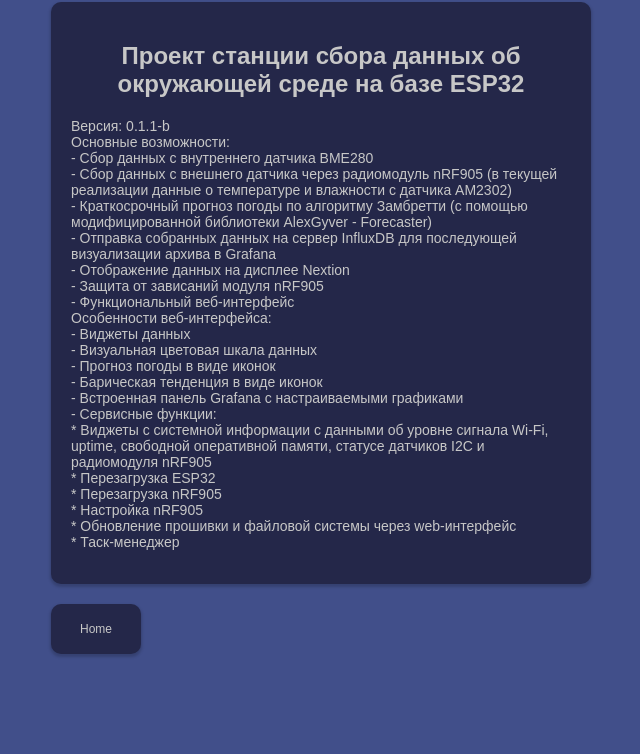
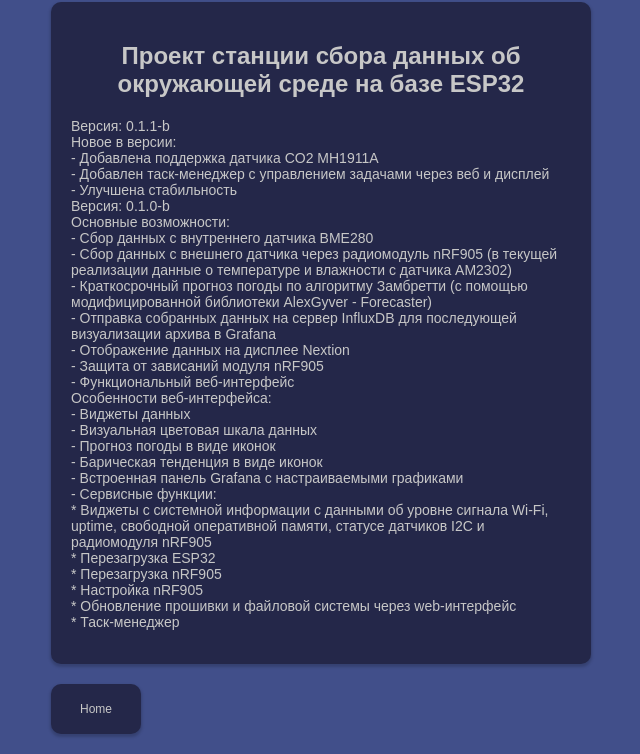
Before and after one commit to Evgeny-s-eremenko/ESP32_meteostation, a plain HTML site: page data/about.html in a window 1280 px wide. Shown: the part 98-852 px from the top of the page, without its empty margins (319-959 px from the left). Before the commit the page ends 800 px from the top, so only its background shows below. Drawn offline with Linux system fonts and the light colour scheme.

Commit message:
final fix task manager

```diff
--- a/data/about.html
+++ b/data/about.html
@@ -76,7 +76,13 @@
     <div class="container">
         <div class="widget">
             <h2>Проект станции сбора данных об окружающей среде на базе ESP32</h2>
-            <div class="text" style="text-align: left;">Версия: 0.1.1-b<br>
+            <div class="text" style="text-align: left;">
+                Версия: 0.1.1-b<br>
+                Новое в версии:<br>
+                - Добавлена поддержка датчика CO2 MH1911A<br>
+                - Добавлен таск-менеджер с управлением задачами через веб и дисплей<br>
+                - Улучшена стабильность<br>
+                Версия: 0.1.0-b<br>
                 Основные возможности:<br>
                 - Сбор данных с внутреннего датчика BME280<br>
                 - Сбор данных с внешнего датчика через радиомодуль nRF905 (в текущей реализации данные о температуре и влажности с датчика AM2302)<br>
```
